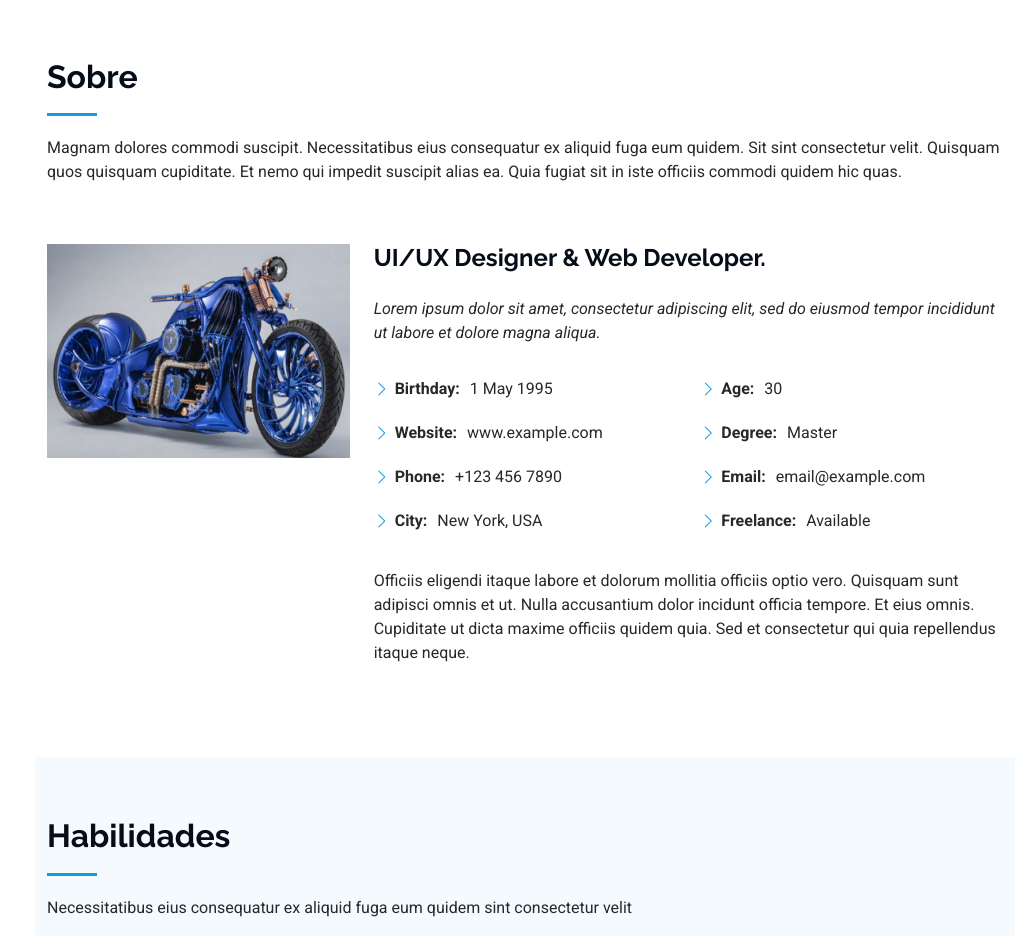
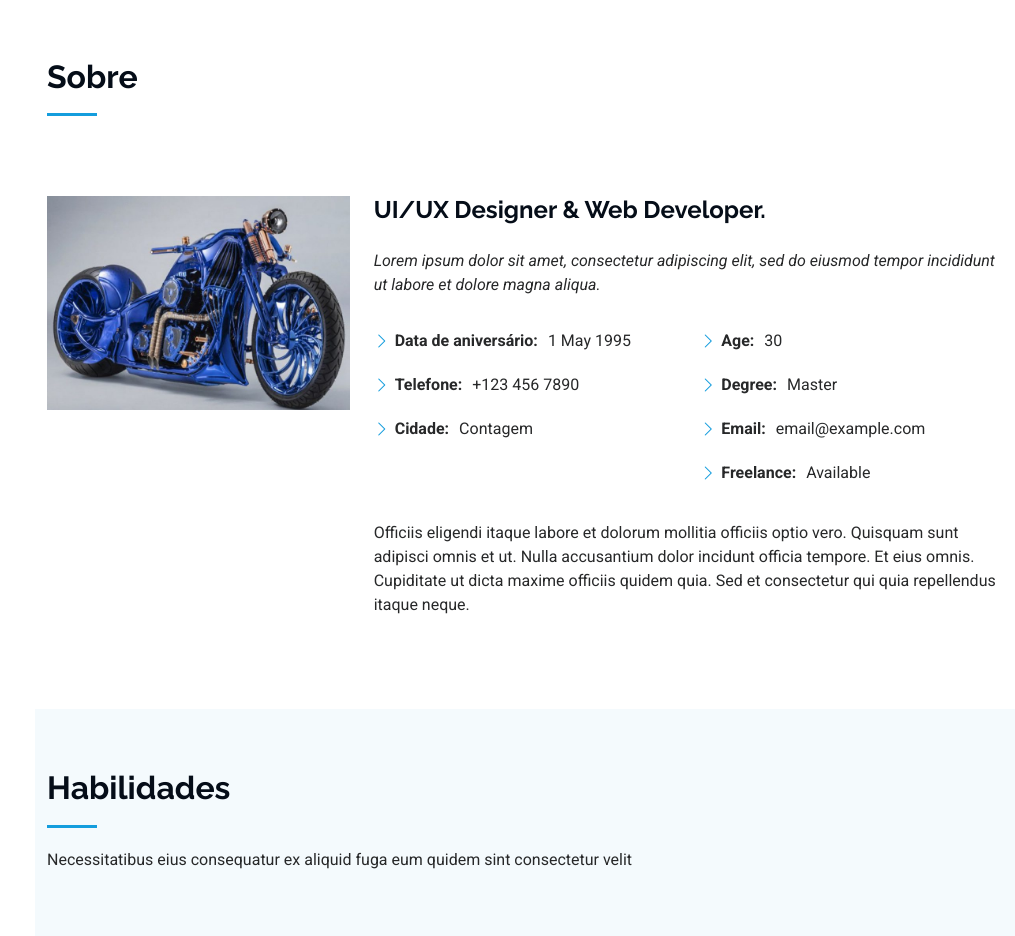
Before and after one commit to Negoedd-Dev/Meu-portif-lio, a plain HTML site: page iPortfolio/iPortfolio/index.html in a window 1280 px wide. Shown: the part 802-1738 px from the top of the page, without its empty margins (265-1280 px from the left). Drawn offline with Linux system fonts and the light colour scheme.

Commit message:
Atualização da sessão sobre

```diff
--- a/iPortfolio/iPortfolio/index.html
+++ b/iPortfolio/iPortfolio/index.html
@@ -108,7 +108,6 @@
       <!-- Section Title -->
       <div class="container section-title" data-aos="fade-up">
         <h2>Sobre</h2>
-        <p>Magnam dolores commodi suscipit. Necessitatibus eius consequatur ex aliquid fuga eum quidem. Sit sint consectetur velit. Quisquam quos quisquam cupiditate. Et nemo qui impedit suscipit alias ea. Quia fugiat sit in iste officiis commodi quidem hic quas.</p>
       </div><!-- End Section Title -->
 
       <div class="container" data-aos="fade-up" data-aos-delay="100">
@@ -126,10 +125,9 @@
             <div class="row">
               <div class="col-lg-6">
                 <ul>
-                  <li><i class="bi bi-chevron-right"></i> <strong>Birthday:</strong> <span>1 May 1995</span></li>
-                  <li><i class="bi bi-chevron-right"></i> <strong>Website:</strong> <span>www.example.com</span></li>
-                  <li><i class="bi bi-chevron-right"></i> <strong>Phone:</strong> <span>+123 456 7890</span></li>
-                  <li><i class="bi bi-chevron-right"></i> <strong>City:</strong> <span>New York, USA</span></li>
+                  <li><i class="bi bi-chevron-right"></i> <strong>Data de aniversário:</strong> <span>1 May 1995</span></li>
+                  <li><i class="bi bi-chevron-right"></i> <strong>Telefone:</strong> <span>+123 456 7890</span></li>
+                  <li><i class="bi bi-chevron-right"></i> <strong>Cidade:</strong> <span>Contagem</span></li>
                 </ul>
               </div>
               <div class="col-lg-6">
@@ -299,6 +297,7 @@
     </section><!-- /Resume Section -->
 
     <!-- Services Section -->
+
     <section id="services" class="services section section light-background">
 
       <!-- Section Title -->
```
